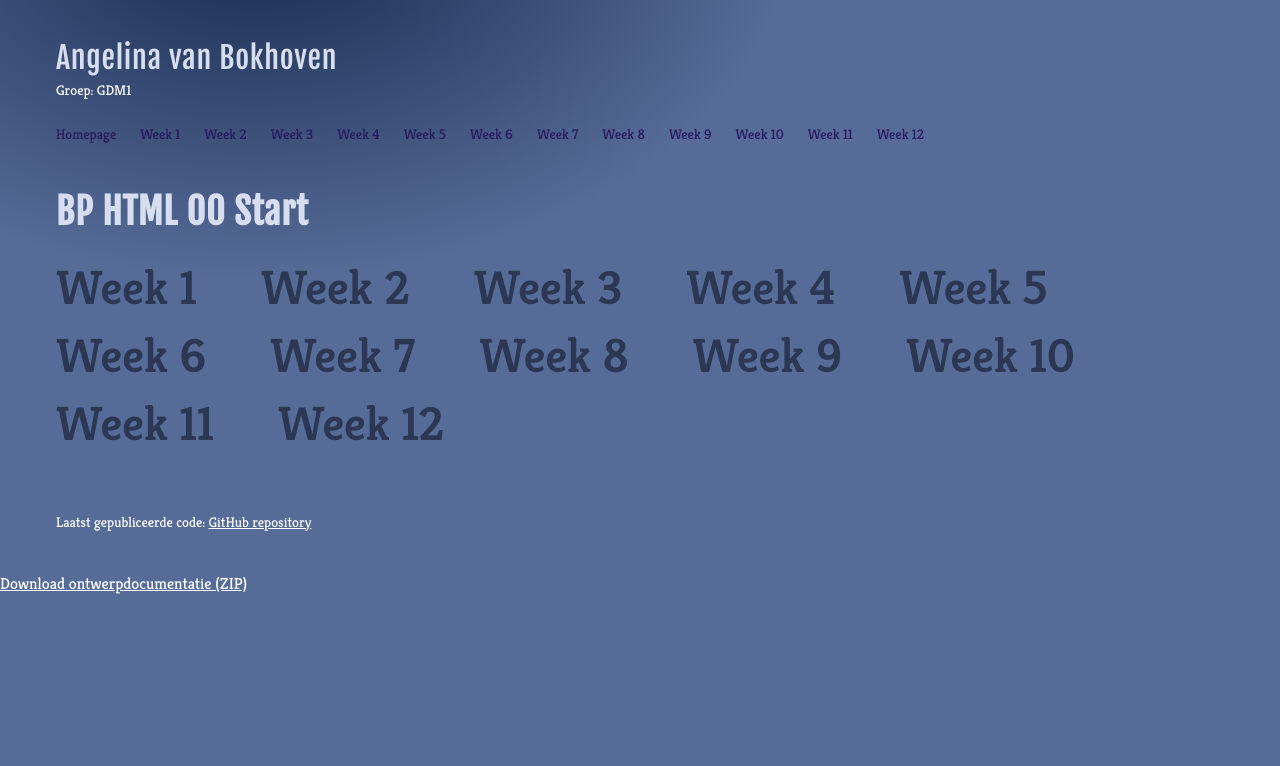
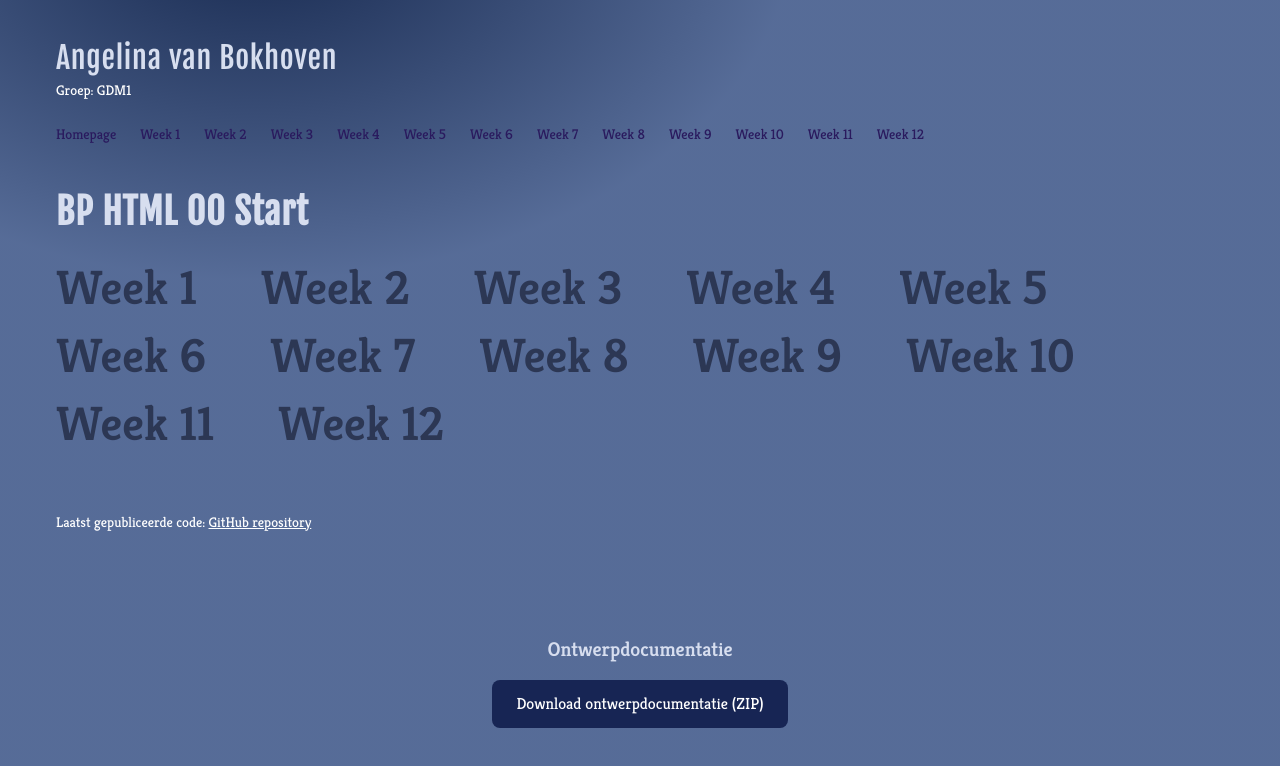
Before and after one commit to angelinavanbokhoven/project-schermen, a plain HTML site: page projectdocs.-main/projectdocs/index.html in a window 1280 px wide. Drawn offline with nearby package versions, Linux system fonts and the light colour scheme; a web font is replaced by a local one.

Commit message:
ontwerpdocumentatie

```diff
--- a/projectdocs.-main/projectdocs/index.html
+++ b/projectdocs.-main/projectdocs/index.html
@@ -136,14 +136,20 @@
     </a>
   </p>
 </footer>
-<a
-  href="assets/pdf/lost-in-trainslation.zip"
-  download
-  class="underline text-white"
->
-  Download ontwerpdocumentatie (ZIP)
-</a>
 
+<section class="mt-16 text-center">
+  <h2 class="text-xl font-semibold mb-4">
+    Ontwerpdocumentatie
+  </h2>
+
+  <a
+    href="assets/pdf/lost-in-trainslation.zip"
+    download
+    class="inline-block px-6 py-3 rounded-lg bg-blue-950 text-white hover:bg-blue-700 transition"
+  >
+    Download ontwerpdocumentatie (ZIP)
+  </a>
+</section>
 
 </body>
 </html>
```
Also changed, not shown: 1 other file.
